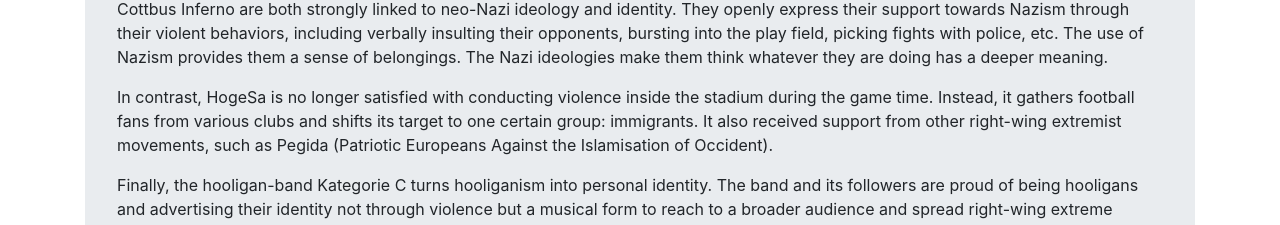
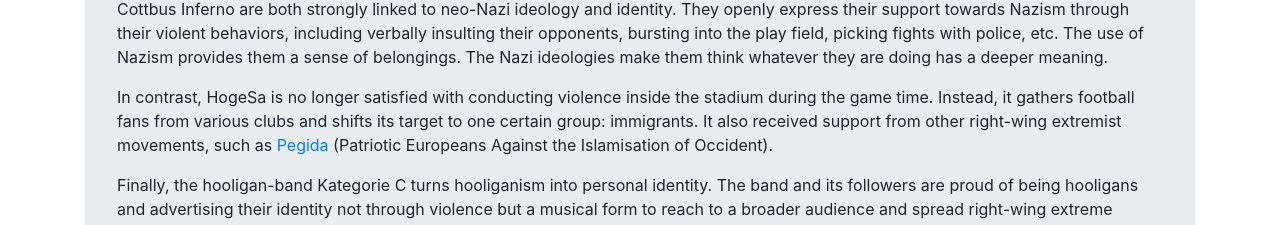
Before and after one commit to koutiany/chi1, a website: page regional.html in a window 1280 px wide. Shown: the part 3740-3965 px from the top of the page. Drawn offline with Linux system fonts and the light colour scheme.

Commit message:
Update regional.html

```diff
--- a/regional.html
+++ b/regional.html
@@ -96,7 +96,7 @@
   <!-- Analysis -->
 <p>From the description of the four groups, we can see the differences between various forms of hooliganism in Germany. NS-boys and Cottbus Inferno are both strongly linked to neo-Nazi ideology and identity. They openly express their support towards Nazism through their violent behaviors, including verbally insulting their opponents, bursting into the play field, picking
 fights with police, etc. The use of Nazism provides them a sense of belongings. The Nazi ideologies make them think whatever they are doing has a deeper meaning.</p>
-<p>In contrast, HogeSa is no longer satisfied with conducting violence inside the stadium during the game time. Instead, it gathers football fans from various clubs and shifts its target to one certain group: immigrants. It also received support from other right-wing extremist movements, such as <a hre="https://en.wikipedia.org/wiki/Pegida">Pegida</a> (Patriotic Europeans Against the Islamisation of Occident).</p>
+<p>In contrast, HogeSa is no longer satisfied with conducting violence inside the stadium during the game time. Instead, it gathers football fans from various clubs and shifts its target to one certain group: immigrants. It also received support from other right-wing extremist movements, such as <a href="https://en.wikipedia.org/wiki/Pegida">Pegida</a> (Patriotic Europeans Against the Islamisation of Occident).</p>
 <p>Finally, the hooligan-band Kategorie C turns hooliganism into personal identity. The band and its followers are proud of being hooligans and advertising their identity not through violence but a musical form to reach to a broader audience and spread right-wing extreme ideologies.</p>
 <p>In the ZIS annual reports from football season 2010/2011 to 2017/2018, the number of violent scenes conducted by categories B & C fans under the impact of right-wing ideologies is at least two times higher than the scenes under left-wing ideologies. It is clear that hooliganism is tied to right-wing extremism and is on the rise, meaning that understanding its nuance and variation is
 of the utmost importance. Therefore, we cannot simply put all the hooligans in one box, namely violence, without further analysis. It is essential to realize that there is a spectrum of hooliganism ranging between football-related violence and right-wing ideal propaganda.</p>
```
